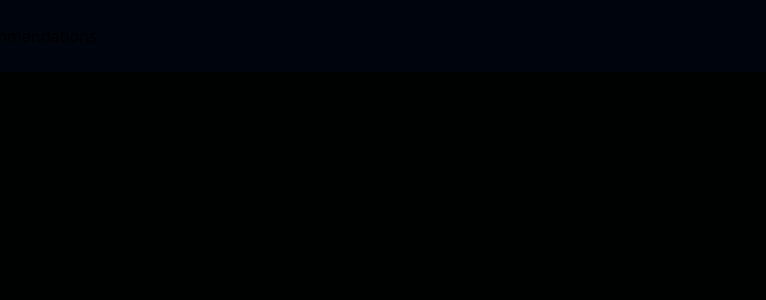
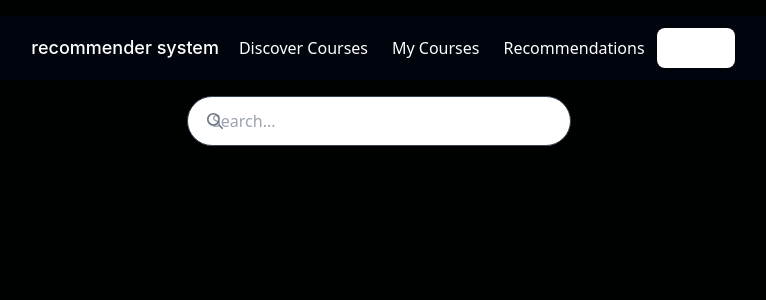
Before and after one commit to se-sept-14/satoru, a Vue app in the folder client/: page /dashboard in a window 1280 px wide. Shown: the top 300 px of the page, without its empty margins (261-1027 px from the left). Built offline with nearby package versions, Linux system fonts and the light colour scheme.

Commit message:
searchbar

```diff
--- a/client/index.html
+++ b/client/index.html
@@ -14,9 +14,14 @@
       crossorigin="anonymous"
       referrerpolicy="no-referrer"
     />
+    <link
+      href="https://cdnjs.cloudflare.com/ajax/libs/flowbite/2.2.0/flowbite.min.css"
+      rel="stylesheet"
+    />
   </head>
   <body>
     <div id="app"></div>
     <script type="module" src="/src/main.js"></script>
+    <script src="https://cdnjs.cloudflare.com/ajax/libs/flowbite/2.2.0/flowbite.min.js"></script>
   </body>
 </html>
--- a/client/src/pages/DashboardPage.vue
+++ b/client/src/pages/DashboardPage.vue
@@ -1,13 +1,38 @@
 <template>
   <div>
-    <h1 class="m-8 text-4xl text-white">You are now logged in</h1>
+    <div class="flex items-center justify-center my-8">
+      <div class="relative">
+        <input
+          type="text"
+          class="bg-black text-white border border-gray-700 rounded-full py-3 px-6 pl-14 placeholder-#000101 focus:outline-none focus:shadow-outline w-96"
+          placeholder="Search..."
+        />
+        <div class="absolute inset-y-0 left-0 flex items-center pl-5">
+          <svg
+            class="w-3/4 h-4 text-gray-500 dark:text-gray-400"
+            aria-hidden="true"
+            xmlns="http://www.w3.org/2000/svg"
+            fill="none"
+            viewBox="0 0 20 20"
+          >
+            <path
+              stroke="currentColor"
+              stroke-linecap="round"
+              stroke-linejoin="round"
+              stroke-width="2"
+              d="m19 19-4-4m0-7A7 7 0 1 1 1 8a7 7 0 0 1 14 0Z"
+            />
+          </svg>
+        </div>
+      </div>
+    </div>
   </div>
 </template>
 
 <script>
 export default {
-  name: "DashboardPage"
-}
+  name: "DashboardPage",
+};
 </script>
 
 <style scoped></style>
```
